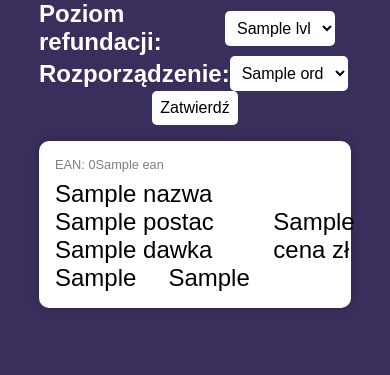
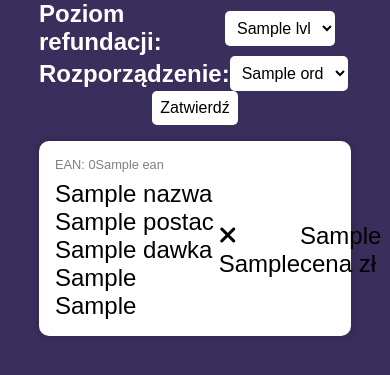
Before and after one commit to SzymonM213/optymalizator, a Django app: template optymalizator/optymalizator_app/templates/optimize/optimize.html in a window 390 px wide. Shown: the part 152-527 px from the top of the page. Run offline with Django 4.2, Linux system fonts and the light colour scheme; the template is opened without the code that fills it: most values are stand-ins (such as "Sample title", 1, 10 or a date in 2020).

Commit message:
liczba opakowań w ui

```diff
--- a/optymalizator/optymalizator_app/optimize.py
+++ b/optymalizator/optymalizator_app/optimize.py
@@ -118,7 +118,7 @@
             'zawartosc_opakowania': s[0].zawartosc_opakowania,
             'zakres_wskazan': s[3],
             'cena': s[1],
-            'liczba_opakowan': s[2],
+            'liczba_opakowan': int(s[2]),
         } for s in substitutes]
 
 def find_ref_levels(drug):
--- a/optymalizator/optymalizator_app/static/css/optimize/optimize.css
+++ b/optymalizator/optymalizator_app/static/css/optimize/optimize.css
@@ -69,6 +69,15 @@
   display: flex;
   align-items: center;
   justify-content: center;
+}
+
+@media screen and (max-width: 900px) {
+  .card > .main-content > .left {
+    width: 75%;
+  }
+  .card > .main-content > .right {
+    width: 25%;
+  }
 }
 
 .card > .main-content > .left > p {
--- a/optymalizator/optymalizator_app/static/js/optimize/optimize.js
+++ b/optymalizator/optymalizator_app/static/js/optimize/optimize.js
@@ -119,6 +119,7 @@
           html += '<p>' + item.zakres_wskazan + '</p>';
           html += '</div>';
           html += '<div class="right">';
+          html += '<p><i class="fas fa-times"></i>' + item.liczba_opakowan + '</p>';
           html += '<p>' + item.cena + ' zł</p>';
           html += '</div>';
           html += '</div>';
--- a/optymalizator/optymalizator_app/templates/optimize/optimize.html
+++ b/optymalizator/optymalizator_app/templates/optimize/optimize.html
@@ -63,6 +63,7 @@
               <p>{{drug.zakres_wskazan}}</p>
             </div>
             <div class="right">
+              <p><i class="fas fa-times"></i>{{drug.liczba_opakowan}}</p>
               <p>{{ drug.cena }} zł</p>
             </div>
           </div>
```
